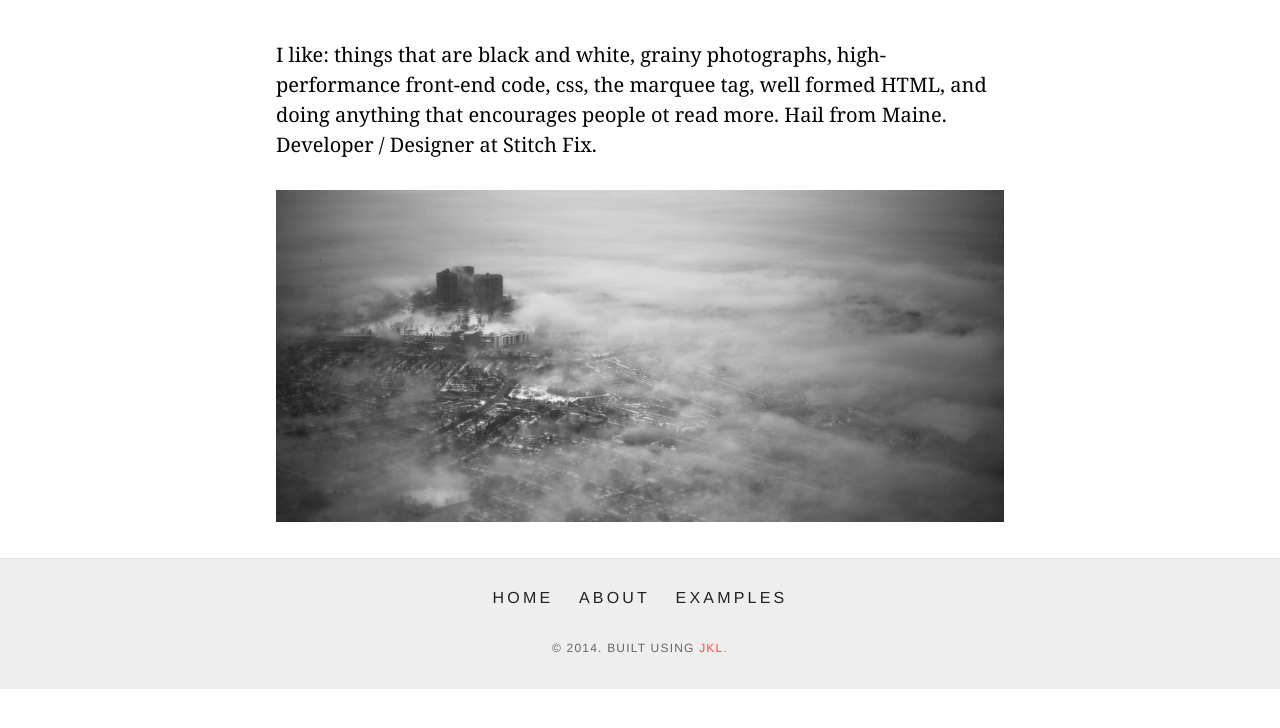
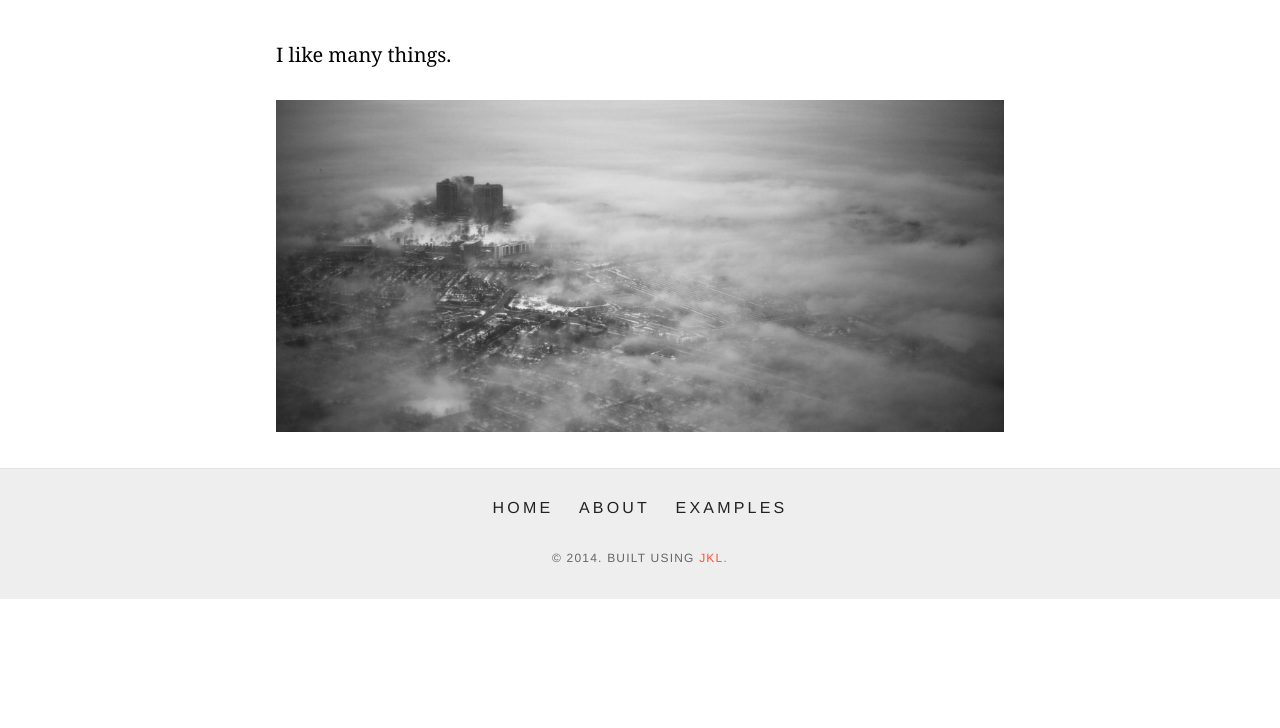
Before and after one commit to msteenhagen/csmeyns.github.io, a Jekyll site: the page built from about/index.html, in a window 1280 px wide. Shown: the top 728 px of the page. Built offline with Jekyll 4.4.1, drawn with Linux system fonts in a browser that asks for light colours; some web fonts are replaced.

Commit message:
Adjusted about

```diff
--- a/about/index.html
+++ b/about/index.html
@@ -5,8 +5,7 @@ layout: default
 <section class="single-column">
   <article>
     <p>
-      I like: things that are black and white, grainy photographs, high-performance front-end code, css, the marquee tag, well formed HTML,
-      and doing anything that encourages people ot read more. Hail from Maine. Developer / Designer at Stitch Fix.
+      I like many things.
     </p>
     <img src="/img/city.jpg" alt="about">
   </article>
```
